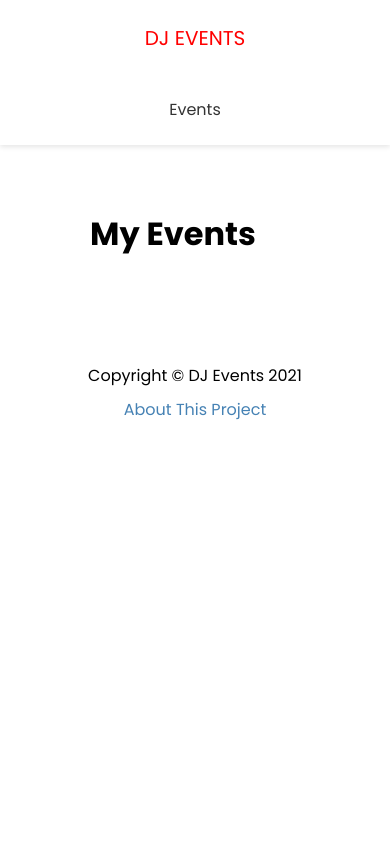
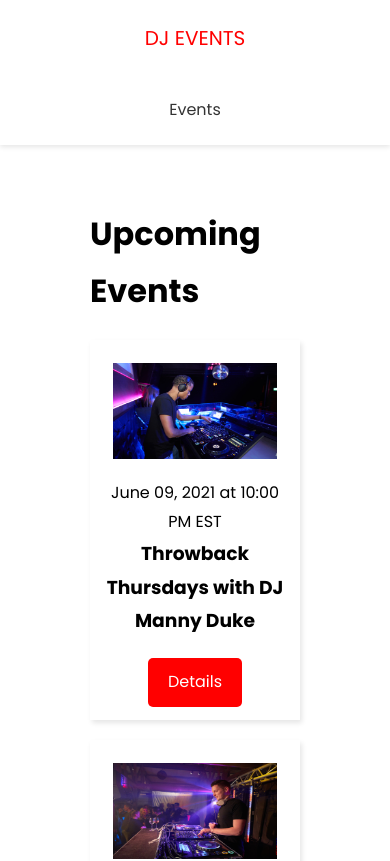
Before and after one commit to JoseIgnacioTapia/dj-events-frontend, a Next.js app: page /events in a window 390 px wide. Shown: the top 861 px of the page. Built offline with nearby package versions, Linux system fonts and the light colour scheme; no server answers.

Commit message:
DIsplaying Events

```diff
--- /dev/null
+++ b/components/EventItem.js
@@ -0,0 +1,32 @@
+import Link from 'next/link';
+import Image from 'next/image';
+import styles from '@/styles/EventItem.module.css';
+
+function EventItem({ evt }) {
+  return (
+    <div className={styles.event}>
+      <div className={styles.img}>
+        <Image
+          src={evt.image ? evt.image : '/images/event-default.png'}
+          width={170}
+          height={100}
+        />
+      </div>
+
+      <div className={styles.info}>
+        <span>
+          {evt.date} at {evt.time}
+        </span>
+        <h3>{evt.name}</h3>
+      </div>
+
+      <div className={styles.link}>
+        <Link href={`/events/${evt.slug}`}>
+          <a className="btn">Details</a>
+        </Link>
+      </div>
+    </div>
+  );
+}
+
+export default EventItem;
--- a/pages/events/index.js
+++ b/pages/events/index.js
@@ -1,11 +1,28 @@
 import Layout from '@/components/Layout';
+import EventItem from '@/components/EventItem';
+import { API_URL } from '@/config/index';
 
-function EventsPage() {
+export default function EventPage({ events }) {
   return (
-    <Layout title="">
-      <h1>My Events</h1>
+    <Layout>
+      <h1>Upcoming Events</h1>
+      {events.length === 0 && <h3>No Events To Show</h3>}
+
+      {events.map(evt => (
+        <EventItem key={evt.id} evt={evt} />
+      ))}
     </Layout>
   );
 }
 
-export default EventsPage;
+export async function getStaticProps() {
+  const res = await fetch(`${API_URL}/api/events`);
+  const events = await res.json();
+
+  return {
+    props: {
+      events: events,
+    },
+    revalidate: 1,
+  };
+}
--- /dev/null
+++ b/styles/EventItem.module.css
@@ -0,0 +1,28 @@
+.event {
+  display: flex;
+  justify-content: space-between;
+  align-items: center;
+  margin: 20px 0;
+  padding: 13px;
+  box-shadow: 2px 3px 5px rgba(0, 0, 0, 0.1);
+}
+
+.img {
+  flex: 1;
+  margin: 10px;
+}
+
+.info {
+  flex: 2;
+}
+
+@media (max-width: 600px) {
+  .event {
+    flex-direction: column;
+    text-align: center;
+  }
+
+  .info {
+    margin-bottom: 20px;
+  }
+}
```
Also changed, not shown: pages/index.js (+14 -5 lines).
